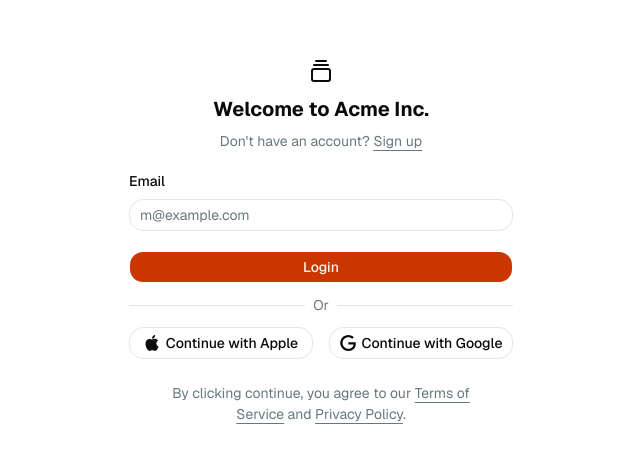
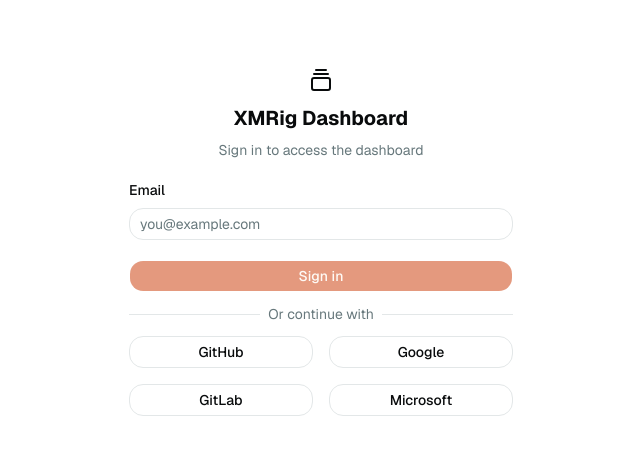
Before and after one commit to devinjdawson/xmrig-dashboard, a Next.js app: page /login in a window 1280 px wide. Shown: the part 160-620 px from the top of the page, without its empty margins (319-959 px from the left). Built offline with nearby package versions, Linux system fonts and the light colour scheme.

Commit message:
All key numbers are now scaled up with `text-3xl`/`text-4xl font-extrabold tracking-tight` for primary stats and `text-2xl font-bold tracking-tight` for secondary stats. The labels remain at `text-xs text-muted-foreground` to maximize the visual contrast between the data and its context.

```diff
--- /dev/null
+++ b/app/api/auth/[...nextauth]/route.ts
@@ -0,0 +1,3 @@
+import { handlers } from "@/lib/auth"
+
+export const { GET, POST } = handlers
--- a/components/hashrate-gauge.tsx
+++ b/components/hashrate-gauge.tsx
@@ -92,7 +92,7 @@
                         <tspan
                           x={cx}
                           y={cy}
-                          className="fill-foreground text-xl font-bold tabular-nums"
+                          className="fill-foreground text-3xl font-extrabold tabular-nums tracking-tight"
                         >
                           <RollingNumber value={cur} />
                         </tspan>
--- a/components/login-form.tsx
+++ b/components/login-form.tsx
@@ -1,80 +1,85 @@
 "use client"
 
-import { cn } from "cn"
-
+import { signIn } from "next-auth/react"
+import { useState } from "react"
 import { Button } from "@/components/ui/button"
-import {
-  Field,
-  FieldDescription,
-  FieldGroup,
-  FieldLabel,
-  FieldSeparator,
-} from "@/components/ui/field"
 import { Input } from "@/components/ui/input"
+import { Field, FieldDescription, FieldGroup, FieldLabel, FieldSeparator } from "@/components/ui/field"
 import { GalleryVerticalEndIcon } from "lucide-react"
 
-export function LoginForm({
-  className,
-  ...props
-}: React.ComponentProps<"div">) {
+export function LoginForm() {
+  const [email, setEmail] = useState("")
+  const [loading, setLoading] = useState(false)
+  const [error, setError] = useState<string | null>(null)
+
+  async function handleEmailLogin(e: React.FormEvent) {
+    e.preventDefault()
+    setLoading(true)
+    setError(null)
+    try {
+      const result = await signIn("credentials", { email, redirect: false })
+      if (result?.error) {
+        setError("Access denied. Your email is not on the allowlist.")
+      } else {
+        window.location.href = "/"
+      }
+    } catch {
+      setError("Login failed")
+    } finally {
+      setLoading(false)
+    }
+  }
+
   return (
-    <div className={cn("flex flex-col gap-6", className)} {...props}>
-      <form>
+    <div className="flex flex-col gap-6">
+      <form onSubmit={handleEmailLogin}>
         <FieldGroup>
           <div className="flex flex-col items-center gap-2 text-center">
-            <a
-              href="#"
-              className="flex flex-col items-center gap-2 font-medium"
-            >
-              <div className="flex size-8 items-center justify-center rounded-md">
-                <GalleryVerticalEndIcon className="size-6" />
-              </div>
-              <span className="sr-only">Acme Inc.</span>
-            </a>
-            <h1 className="text-xl font-bold">Welcome to Acme Inc.</h1>
-            <FieldDescription>
-              Don&apos;t have an account? <a href="#">Sign up</a>
-            </FieldDescription>
+            <div className="flex size-8 items-center justify-center rounded-md">
+              <GalleryVerticalEndIcon className="size-6" />
+            </div>
+            <h1 className="text-xl font-bold">XMRig Dashboard</h1>
+            <FieldDescription>Sign in to access the dashboard</FieldDescription>
           </div>
+          {error && (
+            <div className="rounded-md bg-destructive/10 px-3 py-2 text-sm text-destructive">
+              {error}
+            </div>
+          )}
           <Field>
             <FieldLabel htmlFor="email">Email</FieldLabel>
             <Input
               id="email"
               type="email"
-              placeholder="m@example.com"
+              placeholder="you@example.com"
               required
+              value={email}
+              onChange={(e) => setEmail(e.target.value)}
+              disabled={loading}
             />
           </Field>
           <Field>
-            <Button type="submit">Login</Button>
+            <Button type="submit" disabled={loading || !email}>
+              {loading ? "Signing in..." : "Sign in"}
+            </Button>
           </Field>
-          <FieldSeparator>Or</FieldSeparator>
+          <FieldSeparator>Or continue with</FieldSeparator>
           <Field className="grid gap-4 sm:grid-cols-2">
-            <Button variant="outline" type="button">
-              <svg xmlns="http://www.w3.org/2000/svg" viewBox="0 0 24 24">
-                <path
-                  d="M12.152 6.896c-.948 0-2.415-1.078-3.96-1.04-2.04.027-3.91 1.183-4.961 3.014-2.117 3.675-.546 9.103 1.519 12.09 1.013 1.454 2.208 3.09 3.792 3.039 1.52-.065 2.09-.987 3.935-.987 1.831 0 2.35.987 3.96.948 1.637-.026 2.676-1.48 3.676-2.948 1.156-1.688 1.636-3.325 1.662-3.415-.039-.013-3.182-1.221-3.22-4.857-.026-3.04 2.48-4.494 2.597-4.559-1.429-2.09-3.623-2.324-4.39-2.376-2-.156-3.675 1.09-4.61 1.09zM15.53 3.83c.843-1.012 1.4-2.427 1.245-3.83-1.207.052-2.662.805-3.532 1.818-.78.896-1.454 2.338-1.273 3.714 1.338.104 2.715-.688 3.559-1.701"
-                  fill="currentColor"
-                />
-              </svg>
-              Continue with Apple
+            <Button variant="outline" type="button" onClick={() => signIn("github")} disabled={loading}>
+              GitHub
             </Button>
-            <Button variant="outline" type="button">
-              <svg xmlns="http://www.w3.org/2000/svg" viewBox="0 0 24 24">
-                <path
-                  d="M12.48 10.92v3.28h7.84c-.24 1.84-.853 3.187-1.787 4.133-1.147 1.147-2.933 2.4-6.053 2.4-4.827 0-8.6-3.893-8.6-8.72s3.773-8.72 8.6-8.72c2.6 0 4.507 1.027 5.907 2.347l2.307-2.307C18.747 1.44 16.133 0 12.48 0 5.867 0 .307 5.387.307 12s5.56 12 12.173 12c3.573 0 6.267-1.173 8.373-3.36 2.16-2.16 2.84-5.213 2.84-7.667 0-.76-.053-1.467-.173-2.053H12.48z"
-                  fill="currentColor"
-                />
-              </svg>
-              Continue with Google
+            <Button variant="outline" type="button" onClick={() => signIn("google")} disabled={loading}>
+              Google
+            </Button>
+            <Button variant="outline" type="button" onClick={() => signIn("gitlab")} disabled={loading}>
+              GitLab
+            </Button>
+            <Button variant="outline" type="button" onClick={() => signIn("microsoft-entra-id")} disabled={loading}>
+              Microsoft
             </Button>
           </Field>
         </FieldGroup>
       </form>
-      <FieldDescription className="px-6 text-center">
-        By clicking continue, you agree to our <a href="#">Terms of Service</a>{" "}
-        and <a href="#">Privacy Policy</a>.
-      </FieldDescription>
     </div>
   )
 }
--- a/components/miner-summary.tsx
+++ b/components/miner-summary.tsx
@@ -85,9 +85,9 @@
             </Badge>
           </CardHeader>
           <CardContent>
-            <div className="text-2xl font-bold tabular-nums">
+            <div className="text-4xl font-extrabold tabular-nums tracking-tight text-foreground">
               <RollingNumber value={sharesGood} decimals={0} />
-              <span className="text-muted-foreground text-lg font-normal"> / </span>
+              <span className="text-muted-foreground text-2xl font-normal mx-1">/</span>
               <RollingNumber value={sharesTotal} decimals={0} />
             </div>
             <p className="text-xs text-muted-foreground mt-1">
@@ -107,7 +107,7 @@
             </Badge>
           </CardHeader>
           <CardContent>
-            <div className="text-2xl font-bold">
+            <div className="text-4xl font-extrabold tracking-tight text-foreground">
               <RollingNumber
                 value={formatUptimeSeconds(uptime)}
                 decimals={0}
--- /dev/null
+++ b/lib/auth.ts
@@ -0,0 +1,59 @@
+import NextAuth from "next-auth"
+import GitHub from "next-auth/providers/github"
+import GitLab from "next-auth/providers/gitlab"
+import Google from "next-auth/providers/google"
+import MicrosoftEntraID from "next-auth/providers/microsoft-entra-id"
+import Credentials from "next-auth/providers/credentials"
+
+const ALLOWED_EMAILS = (process.env.AUTH_ALLOWED_EMAILS || "")
+  .split(",")
+  .map((e) => e.trim().toLowerCase())
+  .filter(Boolean)
+
+function isAllowed(email: string | null | undefined): boolean {
+  if (!email) return false
+  if (ALLOWED_EMAILS.length === 0) return true
+  return ALLOWED_EMAILS.includes(email.toLowerCase())
+}
+
+export const { handlers, signIn, signOut, auth } = NextAuth({
+  providers: [
+    ...(process.env.AUTH_GITHUB_ID && process.env.AUTH_GITHUB_SECRET
+      ? [GitHub({ clientId: process.env.AUTH_GITHUB_ID, clientSecret: process.env.AUTH_GITHUB_SECRET })]
+      : []),
+    ...(process.env.AUTH_GITLAB_ID && process.env.AUTH_GITLAB_SECRET
+      ? [GitLab({ clientId: process.env.AUTH_GITLAB_ID, clientSecret: process.env.AUTH_GITLAB_SECRET })]
+      : []),
+    ...(process.env.AUTH_GOOGLE_ID && process.env.AUTH_GOOGLE_SECRET
+      ? [Google({ clientId: process.env.AUTH_GOOGLE_ID, clientSecret: process.env.AUTH_GOOGLE_SECRET })]
+      : []),
+    ...(process.env.AUTH_MICROSOFT_ENTRA_ID_ID && process.env.AUTH_MICROSOFT_ENTRA_ID_SECRET && process.env.AUTH_MICROSOFT_ENTRA_ID_TENANT_ID
+      ? [MicrosoftEntraID({
+          clientId: process.env.AUTH_MICROSOFT_ENTRA_ID_ID,
+          clientSecret: process.env.AUTH_MICROSOFT_ENTRA_ID_SECRET,
+          issuer: `https://login.microsoftonline.com/${process.env.AUTH_MICROSOFT_ENTRA_ID_TENANT_ID}/v2.0`,
+        })]
+      : []),
+    Credentials({
+      credentials: {
+        email: { label: "Email", type: "email" },
+      },
+      authorize: async (credentials) => {
+        const email = credentials?.email as string | undefined
+        if (!email || !isAllowed(email)) return null
+        return { id: email, email, name: email.split("@")[0] }
+      },
+    }),
+  ],
+  callbacks: {
+    authorized: async ({ auth: session }) => {
+      return !!session?.user?.email && isAllowed(session.user.email)
+    },
+    signIn: async ({ user }) => {
+      return isAllowed(user.email)
+    },
+  },
+  pages: {
+    signIn: "/login",
+  },
+})
--- /dev/null
+++ b/middleware.ts
@@ -0,0 +1,21 @@
+import { auth } from "@/lib/auth"
+
+export default auth((req) => {
+  const isLoggedIn = !!req.auth
+  const isOnLoginPage = req.nextUrl.pathname === "/login"
+  const isAuthRoute = req.nextUrl.pathname.startsWith("/api/auth")
+
+  if (isAuthRoute) return
+
+  if (!isLoggedIn && !isOnLoginPage) {
+    return Response.redirect(new URL("/login", req.nextUrl))
+  }
+
+  if (isLoggedIn && isOnLoginPage) {
+    return Response.redirect(new URL("/", req.nextUrl))
+  }
+})
+
+export const config = {
+  matcher: ["/((?!_next/static|_next/image|favicon.ico).*)"],
+}
--- a/package.json
+++ b/package.json
@@ -26,6 +26,7 @@
     "input-otp": "^1.5.0",
     "lucide-react": "^1.46.0",
     "next": "16.3.4",
+    "next-auth": "5.0.0-beta.32",
     "next-themes": "^0.4.6",
     "react": "19.2.8",
     "react-dom": "19.2.8",
```
Also changed, not shown: components/cumulative-stats.tsx (+4 -4 lines), components/market-card.tsx (+4 -4 lines), components/p2pool-card.tsx (+9 -9 lines), 1 other file (tests, documents, lock files or other folders).
